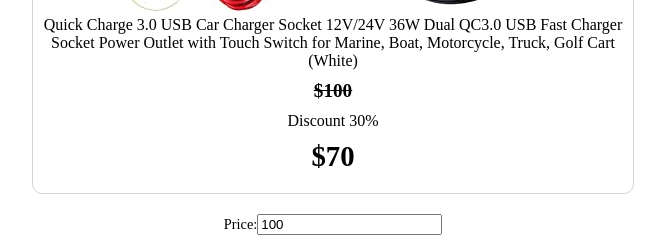
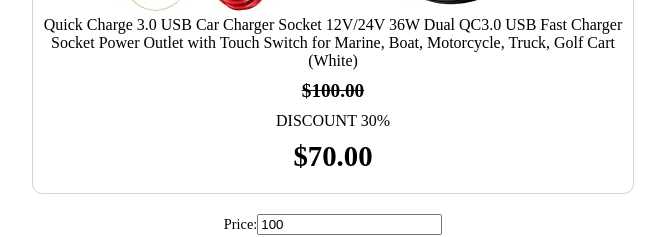
Before and after one commit to CHARITH127/Angular-Demo, an Angular app: page / in a window 1280 px wide. Shown: the part 560-797 px from the top of the page, without its empty margins (307-972 px from the left). Built offline with nearby package versions, Linux system fonts and the light colour scheme.

Commit message:
add angular pipe lines

```diff
--- a/src/app/app.component.html
+++ b/src/app/app.component.html
@@ -4,20 +4,20 @@
   <div class="cart-item_title">Quick Charge 3.0 USB Car Charger Socket 12V/24V 36W Dual QC3.0 USB Fast Charger
     Socket Power Outlet with Touch Switch for Marine, Boat, Motorcycle, Truck, Golf Cart (White)
   </div>
-  <div class="cart-item_price">${{price}}</div>
-  <div class="cart-item_discount">Discount <span>{{discount}}%</span></div>
-  <div class="cart-item_finalPrice">${{price - (price * discount / 100)}}</div>
+  <div class="cart-item_price">{{price | currency : 'USD' }}</div>
+  <div class="cart-item_discount">{{'discount' | uppercase }} <span>{{discount / 100 | percent }}</span></div>
+  <div class="cart-item_finalPrice">{{price - (price * discount / 100) | currency : 'USD'}}</div>
 </div>
 
 <div class="control-panel">
   <div class="form-group">
     <label>Price:</label>
     <!--<input #txtPrice type="number" id="text-price" placeholder="price" min="0" [value]="price" (input)="updatePrice(txtPrice.value)">-->
-    <input #txtPrice type="number" id="text-price" placeholder="price" min="0" [(ngModel)]="price" >
+    <input type="number" id="text-price" placeholder="price" min="0" [(ngModel)]="price">
   </div>
   <div class="form-group">
     <label>Discount</label>
-    <input #txtDiscount type="number" id="txt-discount" min="0" placeholder="Discount" [(ngModel)]="discount" >
+    <input type="number" id="txt-discount" min="0" placeholder="Discount" [(ngModel)]="discount">
   </div>
 
 </div>
```
